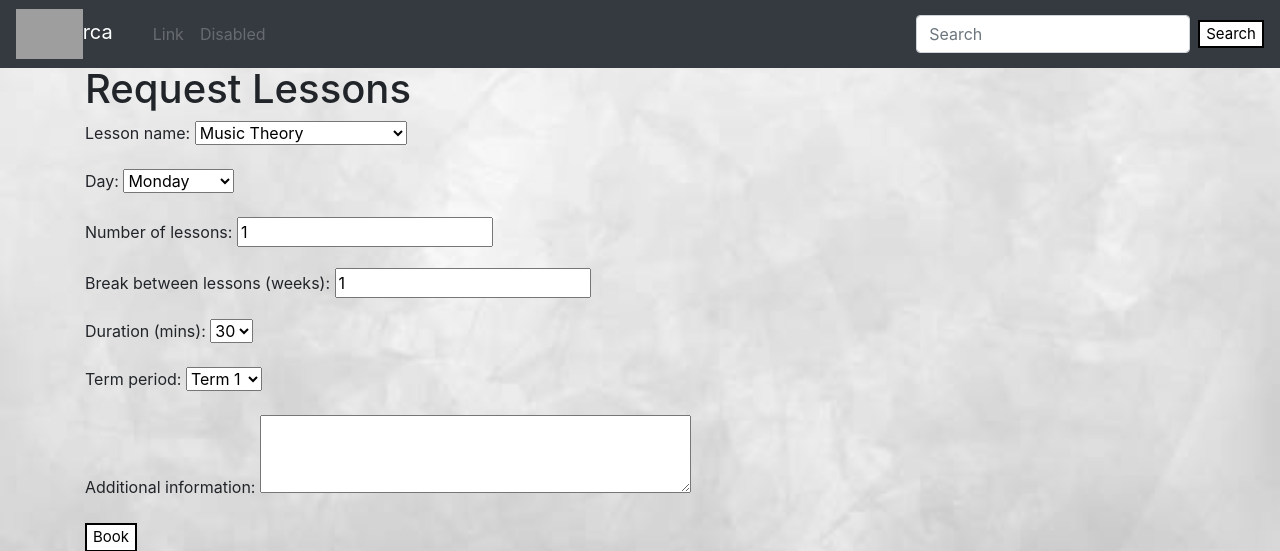
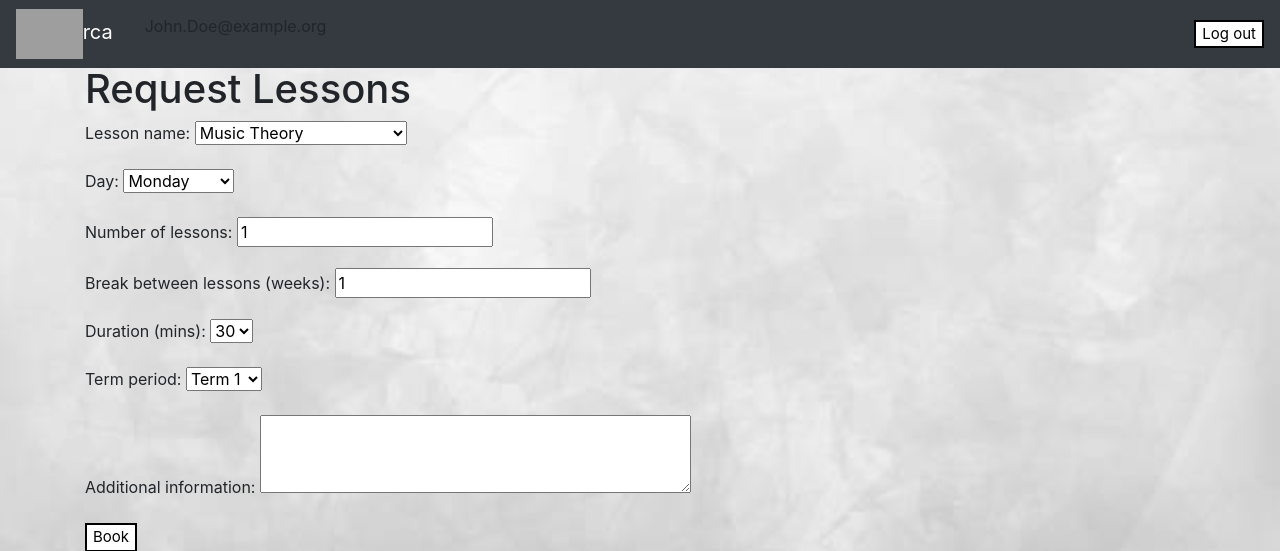
Before and after one commit to muzami1ali/Orca, a Django app: page /booking/request/ in a window 1280 px wide. Shown: the top 551 px of the page. Run offline with Django 4.2, Linux system fonts and the light colour scheme; a user stored in the database is signed in; some libraries are stand-ins or nearby versions; grey boxes are pictures that could not be loaded.

Commit message:
Add post login check for wheteher user is staff or superuser
-Alter navbar to have logout when you log in
-Show admin button only to staff or superuser no one else
-CSRF error when clicking admin button cause unkown as of know

```diff
--- a/lessons/templates/base-content.html
+++ b/lessons/templates/base-content.html
@@ -2,5 +2,6 @@
 {% block body %}
   {% include 'partials/navbar.html' %}
   {% block content %}
+
   {% endblock%}
 {% endblock %}
--- a/lessons/templates/partials/navbar.html
+++ b/lessons/templates/partials/navbar.html
@@ -1,3 +1,4 @@
+
 <nav
   class="navbar navbar-expand-lg navbar-dark bg-dark fixed-top pt-1 pb-1 mb-3">
   <a class="navbar-brand" href="{% url 'home' %}">
@@ -20,23 +21,31 @@
       <li class="nav-item active">
         <a class="nav-link" href="#"> <span class="sr-only">(current)</span></a>
       </li>
-      <li class="nav-item">
-        <a class="nav-link disabled" href="#">Link</a>
-      </li>
+      <li class="nav-item active">
+        {%if user.is_anonymous%}
 
-      <li class="nav-item">
-        <a class="nav-link disabled" href="#">Disabled</a>
+        {% else %}
+            {%if user.is_superuser%}
+              <a href="{% url 'admin:index' %}">Admin</a>
+            </form>
+            {% elif user.is_staff%}
+              <a href="{% url 'admin:index' %}">Admin</a>
+            {%else%}
+            <p>{{user.username}}</p>
+
+            {% endif %}
+        {% endif %}
+
       </li>
     </ul>
-    <form class="form-inline my-2 my-lg-0">
-      <input
-        class="form-control mr-sm-2"
-        type="search"
-        placeholder="Search"
-        aria-label="Search" />
+    {%if user.is_anonymous%}
+    {%else%}
+    <form class="form-inline my-2 my-lg-0" action="{%url 'log_out'%}"method="post">
+      {% csrf_token %}
       <button class="lessons btn-outline-success my-2 my-sm-0" type="submit">
-        Search
+        Log out
       </button>
     </form>
+    {%endif%}
   </div>
 </nav>
--- a/lessons/templates/request_lessons.html
+++ b/lessons/templates/request_lessons.html
@@ -1,11 +1,9 @@
-{% extends 'base-content.html' %}
-{% block content%}
+{% extends 'base-content.html' %} {% block content%}
 <div class="container vh-100">
   <h1>Request Lessons</h1>
   <form action="{% url 'request_lessons' %}" method="post">
-    {% csrf_token %}
-    {{ lesson_form.as_p }}
-    <input type="submit" value="Book" class = "lessons" >
+    {% csrf_token %} {{ lesson_form.as_p }}
+    <input type="submit" value="Book" class="lessons" />
   </form>
 </div>
 {% endblock%}
--- a/lessons/views.py
+++ b/lessons/views.py
@@ -29,6 +29,7 @@ def log_in(request):
     form = LogInForm()
     return render(request, 'log_in.html', {'form': form})
 
+@login_required
 def log_out(request):
     logout(request)
     return redirect('home')
```
